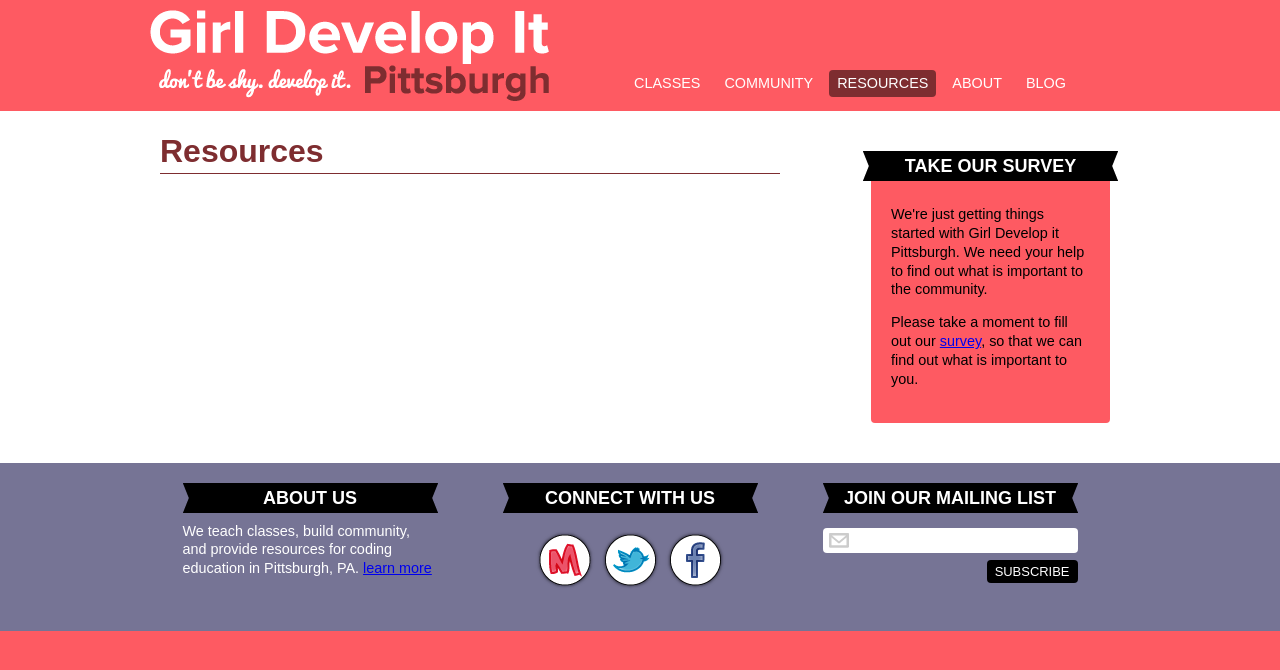
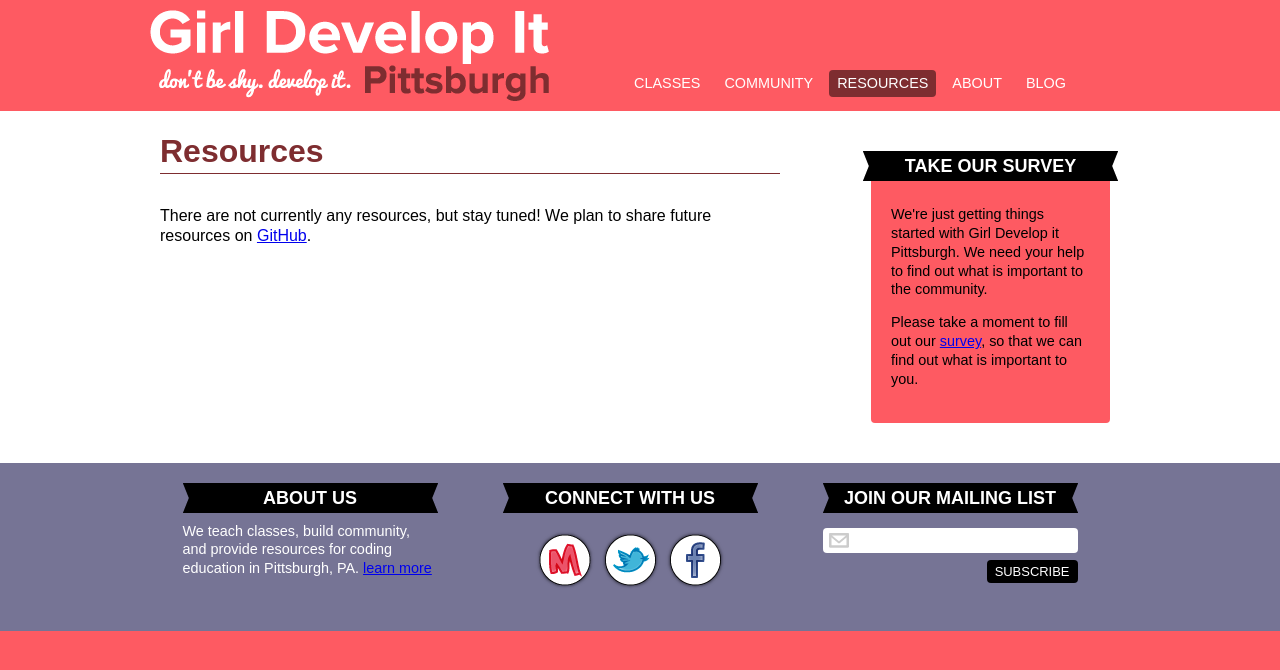
Before and after one commit to gdipgh/girldevelopitpgh.com, a Jekyll site: the page built from resources/index.html, in a window 1280 px wide. Shown: the top 670 px of the page. Built offline with Jekyll 4.4.1, drawn with Linux system fonts in a browser that asks for light colours.

Commit message:
Update resources page copy

```diff
--- a/resources/index.html
+++ b/resources/index.html
@@ -3,5 +3,6 @@
 title: Resources
 ---
 <p>
-
+There are not currently any resources, but stay tuned! We plan to share future
+resources on <a href="https://github.com/gdipgh">GitHub</a>.
 </p>
```
